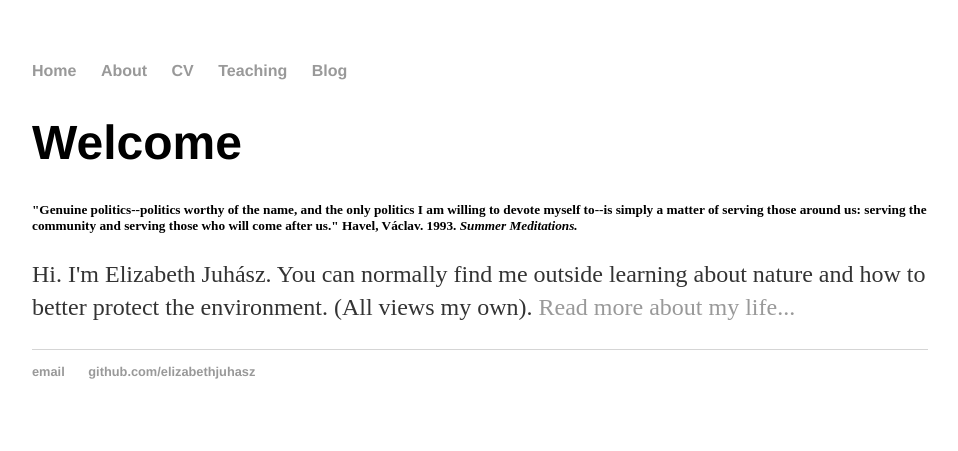
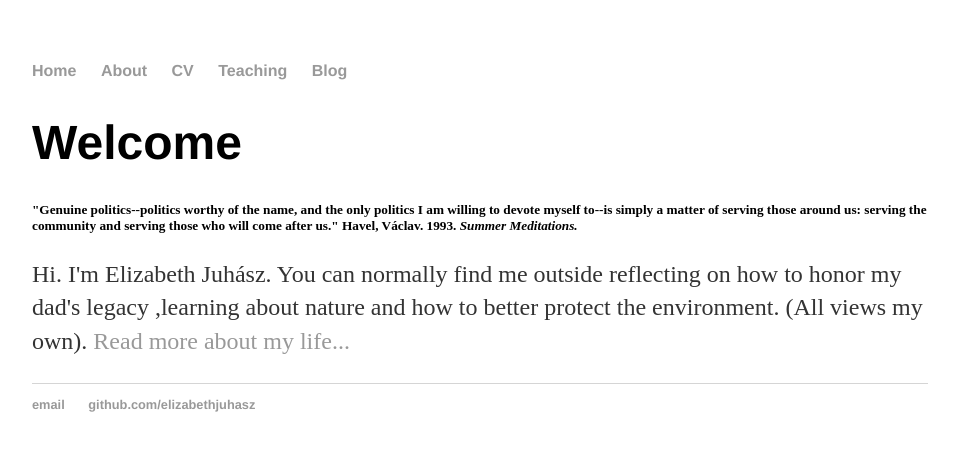
Before and after one commit to elizabethjuhasz/elizabethjuhasz.github.io, a Jekyll site: the page built from index.html, in a window 1280 px wide. Shown: the top 451 px of the page, without its empty margins (160-1118 px from the left). Built offline with Jekyll 4.4.1, drawn with Linux system fonts in a browser that asks for light colours.

Commit message:
Update index.html

```diff
--- a/index.html
+++ b/index.html
@@ -6,5 +6,5 @@
 		<div class="blurb">
 			<h1>Welcome</h1>
 			<p><h5>"Genuine politics--politics worthy of the name, and the only politics I am willing to devote myself to--is simply a matter of serving those around us: serving the community and serving those who will come after us." Havel,  Václav. 1993. <i>Summer Meditations.</i></h5></p>
-			<p>Hi. I'm Elizabeth Juhász. You can normally find me outside learning about nature and how to better protect the environment.  (All views my own). <a href="/about">Read more about my life...</a></p>
+			<p>Hi. I'm Elizabeth Juhász. You can normally find me outside reflecting on how to honor my dad's legacy ,learning about nature and how to better protect the environment.  (All views my own). <a href="/about">Read more about my life...</a></p>
 		</div>
```
